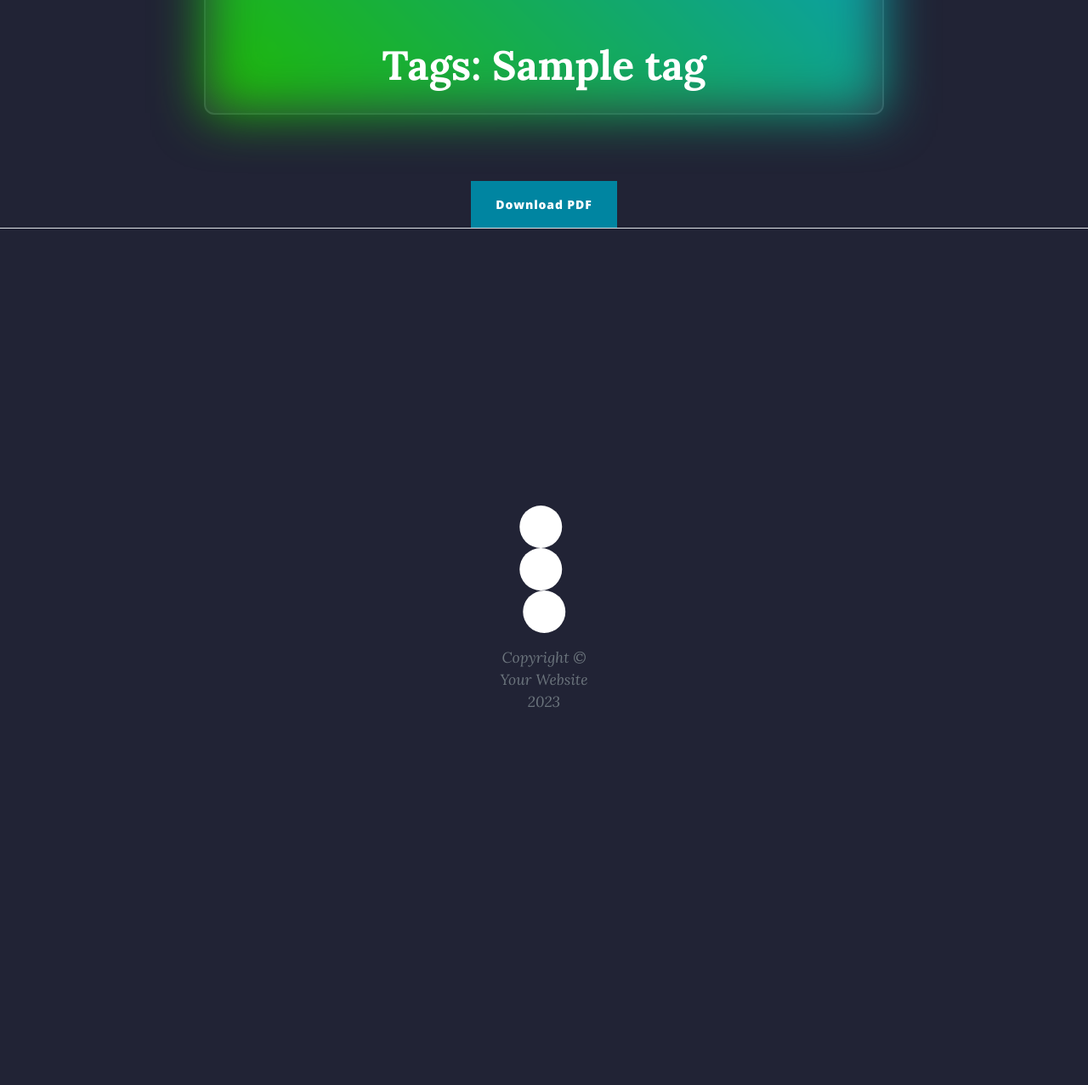
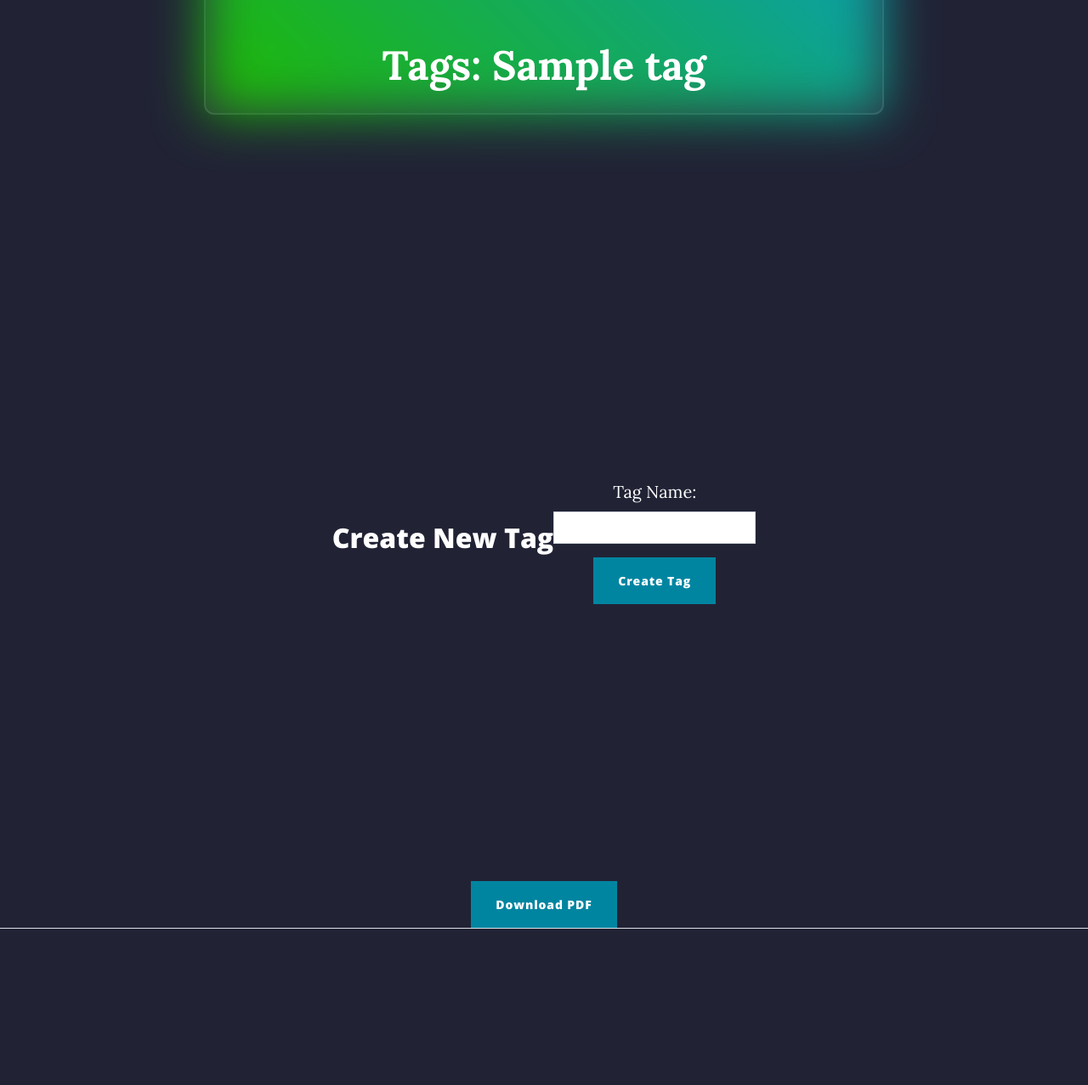
Before and after one commit to MrSinaxx/MaktabCW, a Django app: page /task/1/ in a window 1280 px wide. Shown: the part 1835-3112 px from the top of the page at 85% size. Before the commit the page ends 2668 px from the top, so only its background shows below. Run offline with Django 4.2, Linux system fonts and the light colour scheme; tables that the repository leaves empty hold one stand-in row (values such as "Sample post"); some libraries are stand-ins or nearby versions.

Commit message:
added create_tag in task details page

```diff
--- a/CW15/task_manager/tasks/templates/task.html
+++ b/CW15/task_manager/tasks/templates/task.html
@@ -133,5 +133,16 @@
       </div>
     </div>
   </div>
+  <div class="container mt-4">
+  <h2>Create New Tag</h2>
+  <form method="post" action="{% url 'create_tag' task.id %}">
+    {% csrf_token %}
+    <div class="mb-3">
+      <label for="tag_name" class="form-label">Tag Name:</label>
+      <input type="text" class="form-control" id="tag_name" name="tag_name" required>
+    </div>
+    <button type="submit" class="btn btn-primary">Create Tag</button>
+  </form>
+</div>
   <a href="{% url 'show_pdf' task.id %}" class="btn btn-primary" target="_blank">Download PDF</a>
 {% endblock %}
--- a/CW15/task_manager/tasks/urls.py
+++ b/CW15/task_manager/tasks/urls.py
@@ -17,4 +17,5 @@ urlpatterns = [
         views.create_task_in_category,
         name="create_task_in_category",
     ),
+    path("task/<int:task_id>/create_tag/", views.create_tag, name="create_tag"),
 ]
--- a/CW15/task_manager/tasks/views.py
+++ b/CW15/task_manager/tasks/views.py
@@ -69,9 +69,7 @@ def autocomplete_data(request):
 def show_pdf(request, task_id):
     task = get_object_or_404(Task, id=task_id)
 
-    buffer = BytesIO()
-
-    doc = SimpleDocTemplate(buffer, pagesize=letter)
+    doc = SimpleDocTemplate(f"{task.title}.pdf", pagesize=letter)
     styles = getSampleStyleSheet()
     story = []
 
@@ -102,11 +100,10 @@ def show_pdf(request, task_id):
 
     doc.build(story)
 
-    buffer.seek(0)
-
-    response = HttpResponse(buffer.read(), content_type="application/pdf")
-    response["Content-Disposition"] = f'inline; filename="{task.title}.pdf"'
-    return response
+    with open(f"{task.title}.pdf", "rb") as pdf_file:
+        response = HttpResponse(pdf_file.read(), content_type="application/pdf")
+        response["Content-Disposition"] = f'inline; filename="{task.title}.pdf"'
+        return response
 
 
 def add_category(request):
@@ -196,3 +193,14 @@ def create_task_in_category(request, category_id):
         return redirect("category_detail", category_id=category_id)
 
     return render(request, "create_task_in_category.html", {"category_id": category_id})
+
+
+def create_tag(request, task_id):
+    if request.method == "POST":
+        tag_name = request.POST.get("tag_name")
+        task = get_object_or_404(Task, id=task_id)
+        tag = Tag.objects.create(name=tag_name)
+        task.tags.add(tag)
+        return redirect("task", task_id=task_id)
+    else:
+        return redirect("task", task_id=task_id)
```
Also changed, not shown: CW15/task_manager/tasks/templates/task_page.html (+6 -5 lines).
